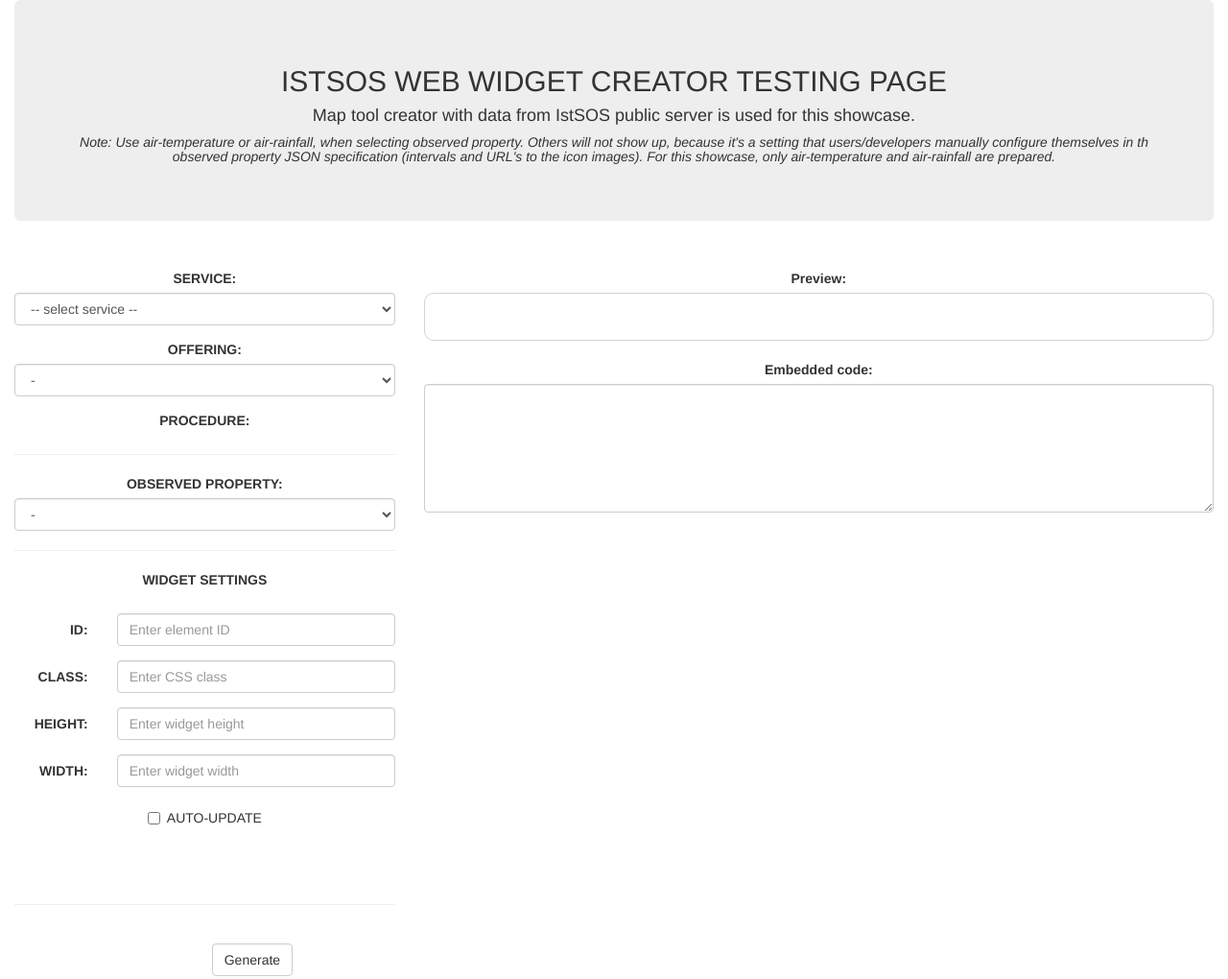
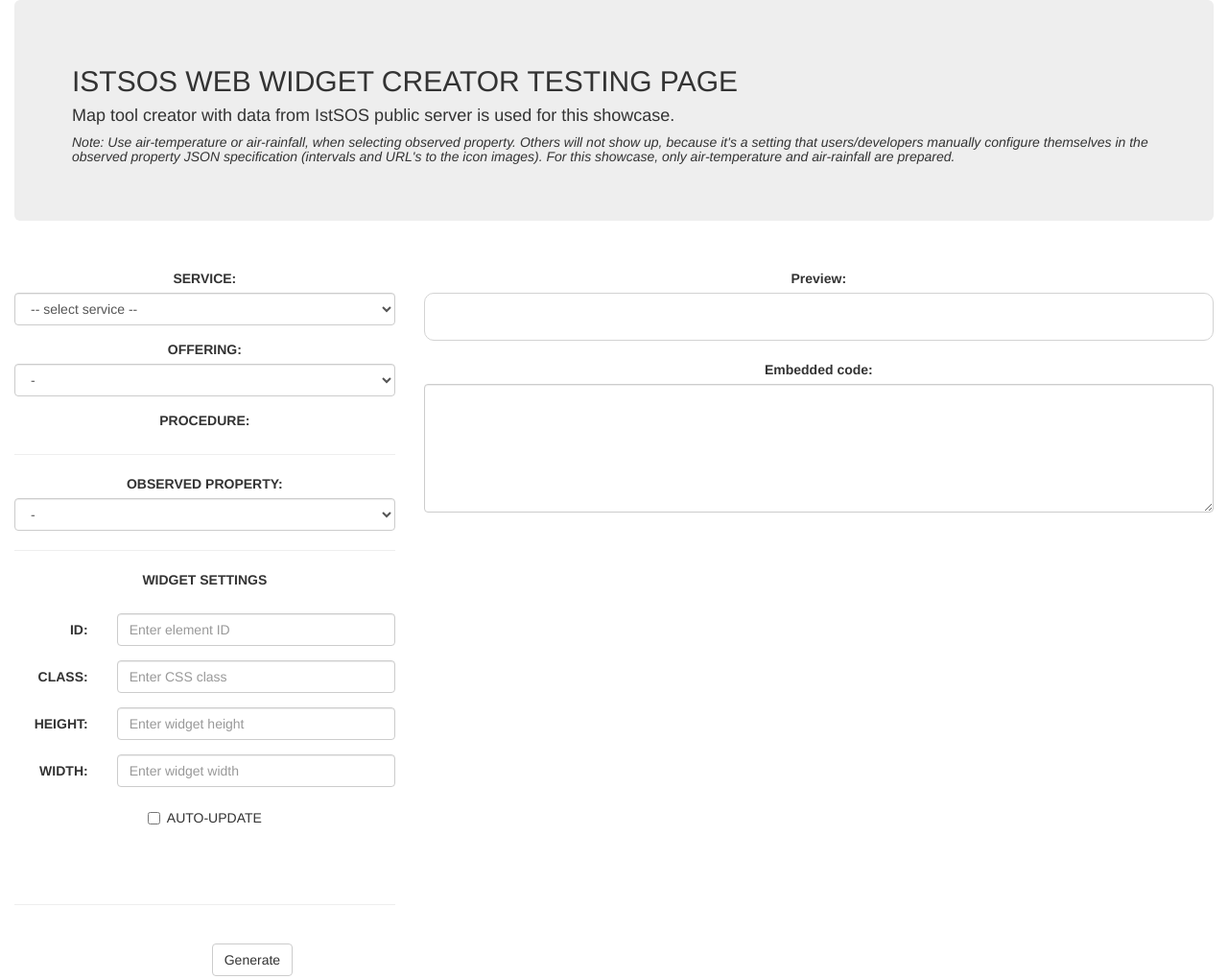
Before and after one commit to Luka-G/istSOS-Web-API, a website: page pages/web-widget-creator-test/index.html in a window 1280 px wide. Shown: the whole page at 96% size. Drawn offline with nearby package versions, Linux system fonts and the light colour scheme; no server answers.

Commit message:
Missing letter - web widget creator test page

```diff
--- a/pages/web-widget-creator-test/index.html
+++ b/pages/web-widget-creator-test/index.html
@@ -16,10 +16,10 @@
     </head>
     <body>
         <div class="container-fluid text-center">
-        <div class="jumbotron">
+        <div class="jumbotron text-left">
             <h2>ISTSOS WEB WIDGET CREATOR TESTING PAGE</h2>
             <h4>Map tool creator with data from IstSOS public server is used for this showcase.</h4>
-            <h5><i>Note: Use air-temperature or air-rainfall, when selecting observed property. Others will not show up, because it's a setting that users/developers manually configure themselves in th observed property JSON specification (intervals and URL's to the icon images). For this showcase, only air-temperature and air-rainfall are prepared. </i></h5>
+            <h5><i>Note: Use air-temperature or air-rainfall, when selecting observed property. Others will not show up, because it's a setting that users/developers manually configure themselves in the observed property JSON specification (intervals and URL's to the icon images). For this showcase, only air-temperature and air-rainfall are prepared. </i></h5>
         </div>
         <br/>
         <div class="row">
```
